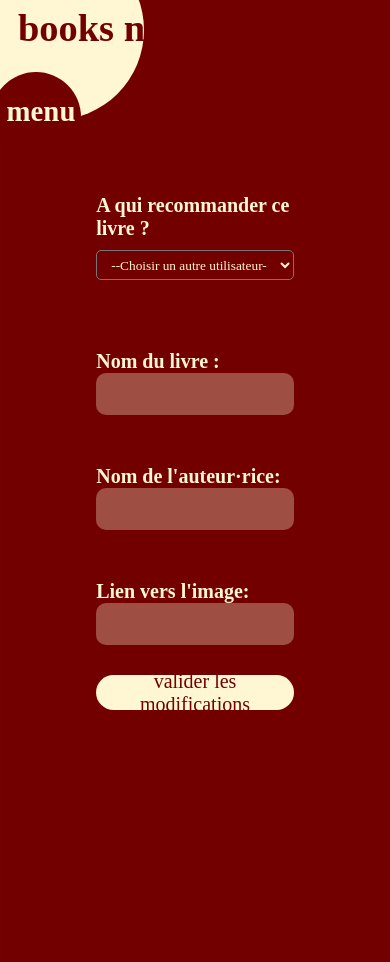
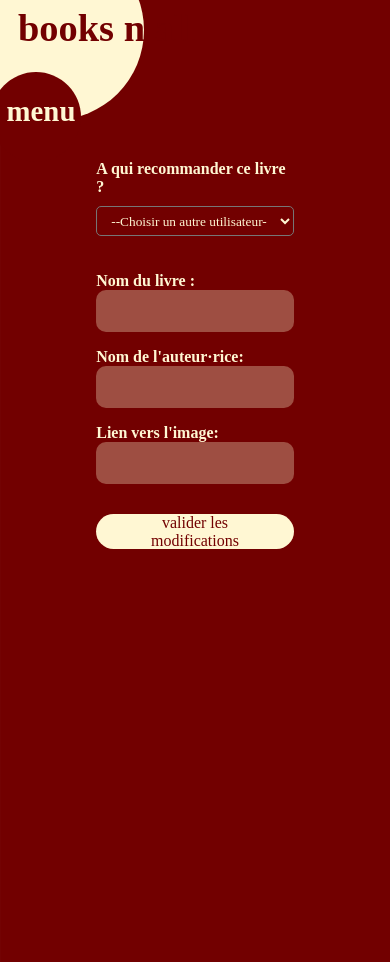
Before and after one commit to GoZeppeli/books-n-all, a Flask app: page /submit in a window 390 px wide. Run offline with Flask 3, Linux system fonts and the light colour scheme; the visitor is signed in with stand-in values (Sample User, id 1); data that the repository does not hold is empty; some libraries are stand-ins or nearby versions; some web fonts are replaced.

Commit message:
responsive 4

```diff
--- a/static/css/app.css
+++ b/static/css/app.css
@@ -274,6 +274,7 @@
         visibility: visible;
         width: 100vw;
         margin: 0 auto;
+        gap: 20px;
     }
 
 }
--- a/static/css/list.css
+++ b/static/css/list.css
@@ -325,8 +325,16 @@
     transition: 0.3s;
 }
 
+.evolve {
+    display: flex; align-items: center; width: 50vw;
+}
+
 @media (max-width: 1000px) {
     .white {
+        width: 70vw;
+    }
+
+    .evolve {
         width: 70vw;
     }
 
@@ -388,6 +396,7 @@
 
     .edit-block h1 {
         font-size: 20px;
+        margin-top: 20px;
     }
 
     .edit-block input {
@@ -401,6 +410,10 @@
         width: 90vw;
     }
 
+    .evolve {
+        width: 90vw;
+    }
+
     #search {
         width: calc(90vw - 6px);
     }
@@ -408,4 +421,19 @@
     .scroll-wrapper {
         width: 90vw;
     }
+
+    .edit-block button {
+        font-size: 16px;
+        height: 35px;
+    }
+
+    .edit-block h1 {
+        font-size: 16px;
+        margin-top: 16px;
+    }
+
+    .edit-block input {
+        height: 40px;
+        font-size: 14px;
+    }
 }
--- a/templates/base.html
+++ b/templates/base.html
@@ -77,7 +77,6 @@
             <ul>
                 <li><a href="/">accueil</a></li>
                 <li><a href="/list">ma bibliothèque</a></li>
-                <li><a href="/wish">ma liste d'envie</a></li>
                 <li><a href="/propositions">mes recommandations</a></li>
                 <li><a href="/submit">recommander un livre</a></li>
                 <li><a href="/choose-user">voir d'autres comptes</a></li>
--- a/templates/choices.html
+++ b/templates/choices.html
@@ -32,7 +32,7 @@
 </script>
     <div class="list-wrapper">
 
-        <div  style="display: flex; align-items: center; width: 70vw; ">
+        <div class="evolve">
             {% for item in results %}
                 <div class="card" id="{{ item['_id'] }}">
                     <div class="img-wrap">
```
